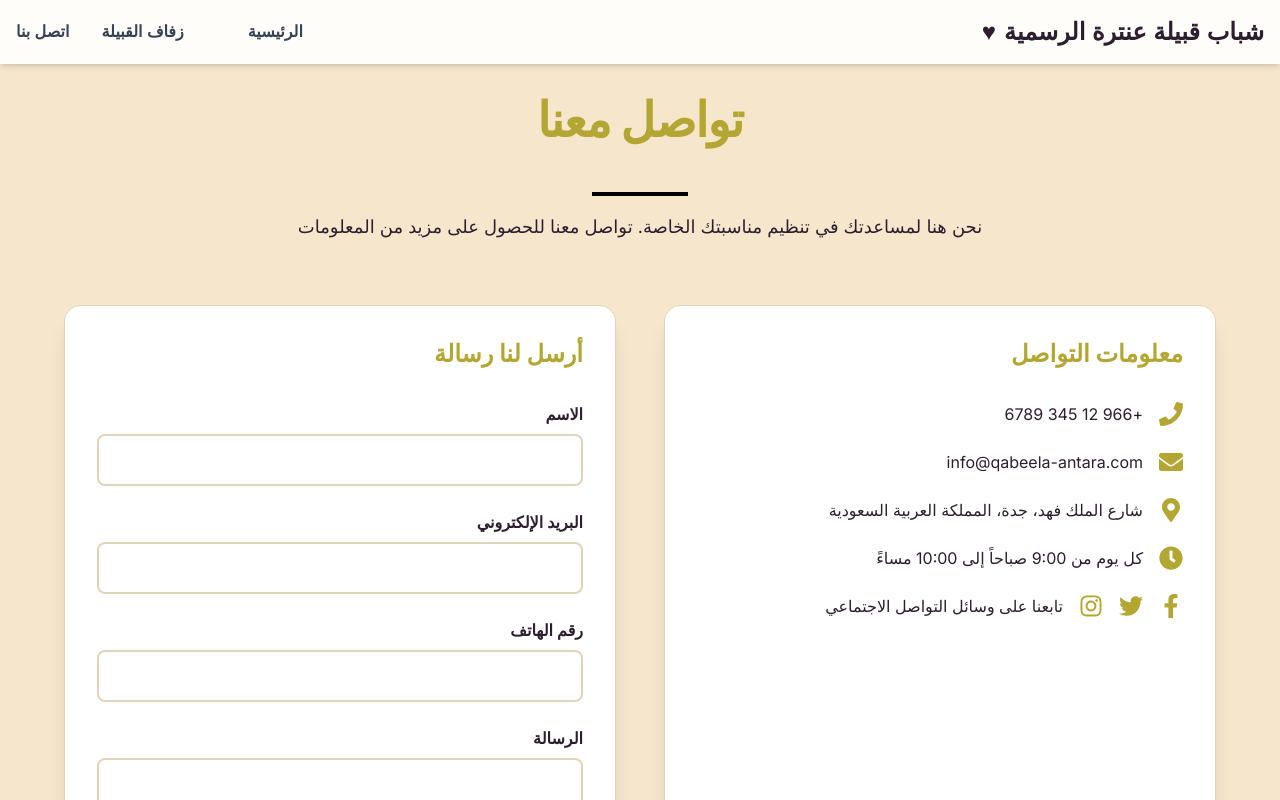
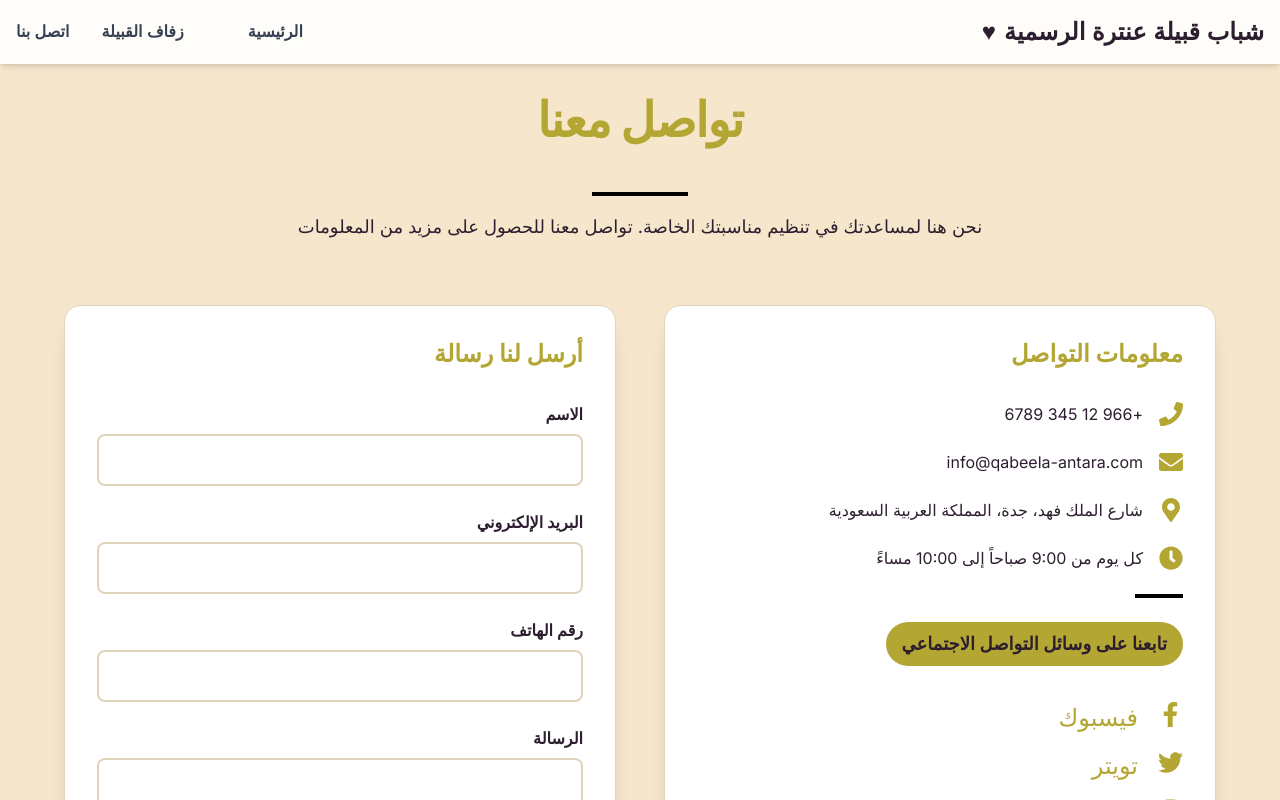
Before and after one commit to Ahmed123Hamada/antera, a Next.js app: page /contact in a window 1280 px wide. Shown: the top 800 px of the page. Built offline with nearby package versions, Linux system fonts and the light colour scheme.

Commit message:
the start

```diff
--- a/app/contact/page.js
+++ b/app/contact/page.js
@@ -177,41 +177,50 @@ export default function Contact() {
                   كل يوم من 9:00 صباحاً إلى 10:00 مساءً
                 </span>
               </div>
+              <span className="block w-12 h-1  bg-black"></span>
+
               {/* Social Media Links */}
-              <div className="flex items-center group">
-                <div className="ml-4 text-2xl flex space-x-4">
+              <div className="flex flex-col items-start gap-5 ">
+
+              <span
+                className="text-lg font-semibold py-2 px-4 rounded-full inline-block mb-4"
+              style={{ color: 'var(--text)',backgroundColor: 'var(--primary)'  }}>تابعنا على وسائل التواصل الاجتماعي</span>
+
+                <div className=" w-full flex flex-col items-start justify-center gap-4">
                   <a
                     href="https://facebook.com"
                     target="_blank"
                     rel="noopener noreferrer"
-                    className="transition-transform duration-300 group-hover:scale-110"
+                    className="transition-transform  group-hover:scale-110 flex gap-5 group duration-500 cursor-pointer"
                     style={{ color: 'var(--primary)' }}
                     aria-label="Facebook"
                   >
-                    <FaFacebookF />
+                    <FaFacebookF size={25} className='group-hover:text-blue-800 duration-500' />
+                    <span className="ml-2 text-2xl text-primary group-hover:text-blue-800  duration-500">فيسبوك</span>
                   </a>
                   <a
                     href="https://twitter.com"
                     target="_blank"
                     rel="noopener noreferrer"
-                    className="transition-transform duration-300 group-hover:scale-110"
+                    className="transition-transform duration-300 group-hover:scale-110 flex gap-5 group"
                     style={{ color: 'var(--primary)' }}
                     aria-label="Twitter"
                   >
-                    <FaTwitter />
+                    <FaTwitter size={25}  className='group-hover:text-blue-400 duration-500' />
+                    <span className="ml-2  text-primary text-2xl group-hover:text-blue-400 duration-500">تويتر</span>
                   </a>
                   <a
                     href="https://instagram.com"
                     target="_blank"
                     rel="noopener noreferrer"
-                    className="transition-transform duration-300 group-hover:scale-110"
+                    className="transition-transform duration-300 group-hover:scale-110 flex gap-5 group"
                     style={{ color: 'var(--primary)' }}
                     aria-label="Instagram"
                   >
-                    <FaInstagram />
+                    <FaInstagram size={25}   className='group-hover:text-red-500 duration-500' />
+                    <span className="ml-2 text-2xl  text-primary group-hover:text-red-500 duration-500">إنستغرام</span>
                   </a>
                 </div>
-                <span style={{ color: 'var(--text)' }}>تابعنا على وسائل التواصل الاجتماعي</span>
               </div>
             </div>
           </motion.div>
--- a/app/gallery/page.js
+++ b/app/gallery/page.js
@@ -194,7 +194,7 @@ export default function Gallery() {
       {/* Gallery Grid */}
       <section className="py-24" style={{ backgroundColor: 'var(--section-bg)' }}>
         <div className="container mx-auto px-6">
-          <div className="grid grid-cols-1 sm:grid-cols-2 gap-12">
+          <div className="grid grid-cols-1 sm:grid-cols-2 md:grid-cols-1 gap-12">
             {currentImages.map((image, index) => (
               <motion.div
                 key={index}
--- a/app/page.js
+++ b/app/page.js
@@ -240,14 +240,13 @@ export default function Home() {
           صور افراح شباب قبيلة عنترة الرسمية
         </motion.h2>
         <span className="block w-24 h-1 mx-auto my-4 bg-black"></span>
-        <div className="grid grid-cols-1 sm:grid-cols-2 gap-12">
+        <div className="grid grid-cols-1 sm:grid-12 md:grid-cols- gap-12">
           {images.map((image, index) => (
             <motion.div
               key={index}
               ref={galleryRefs[index]}
               initial={animationVariants.initial}
               animate={galleryControls[index]}
-
             >
               <div className="flex flex-col sm:flex-row items-start gap-6">
                 {/* Wedding Details */}
```
